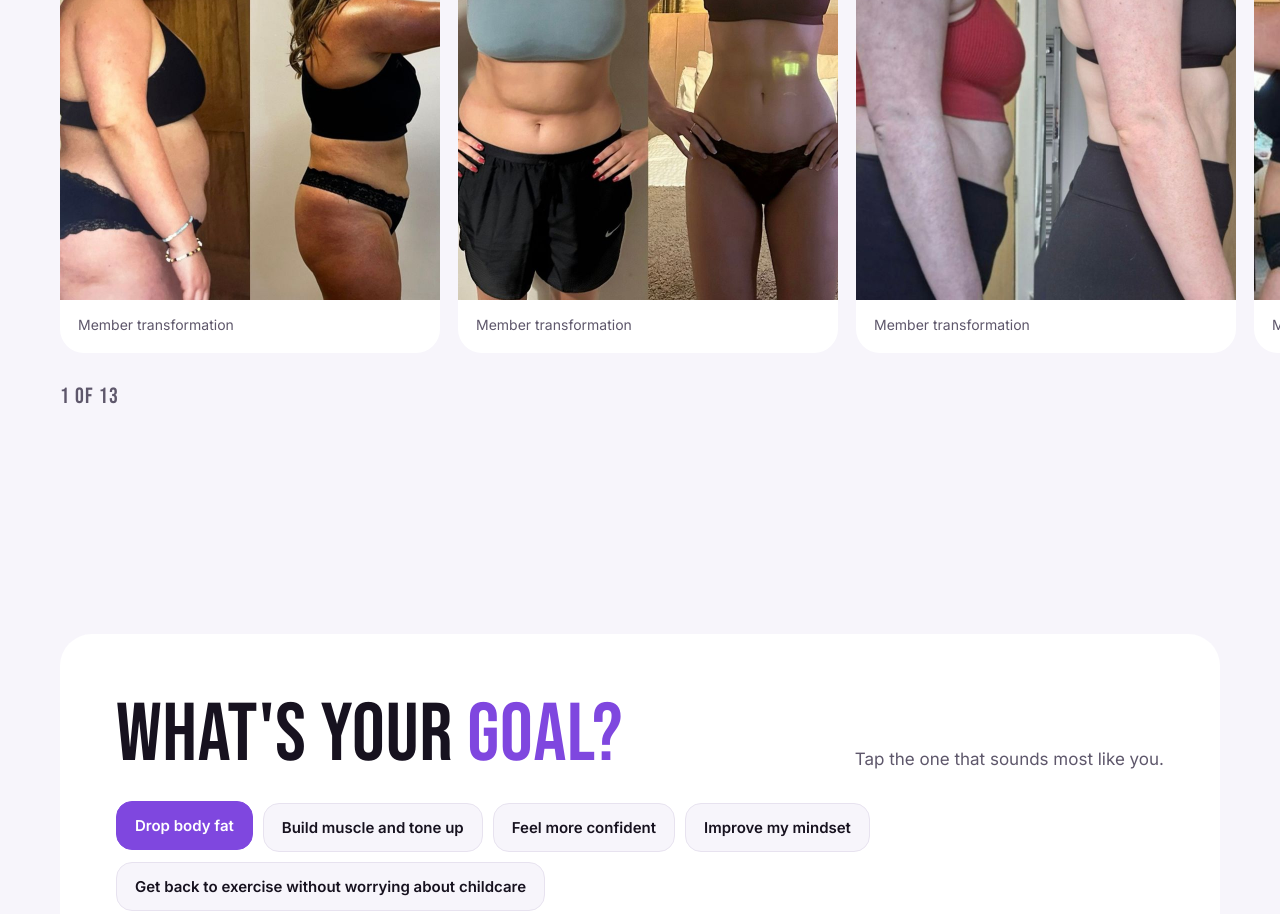
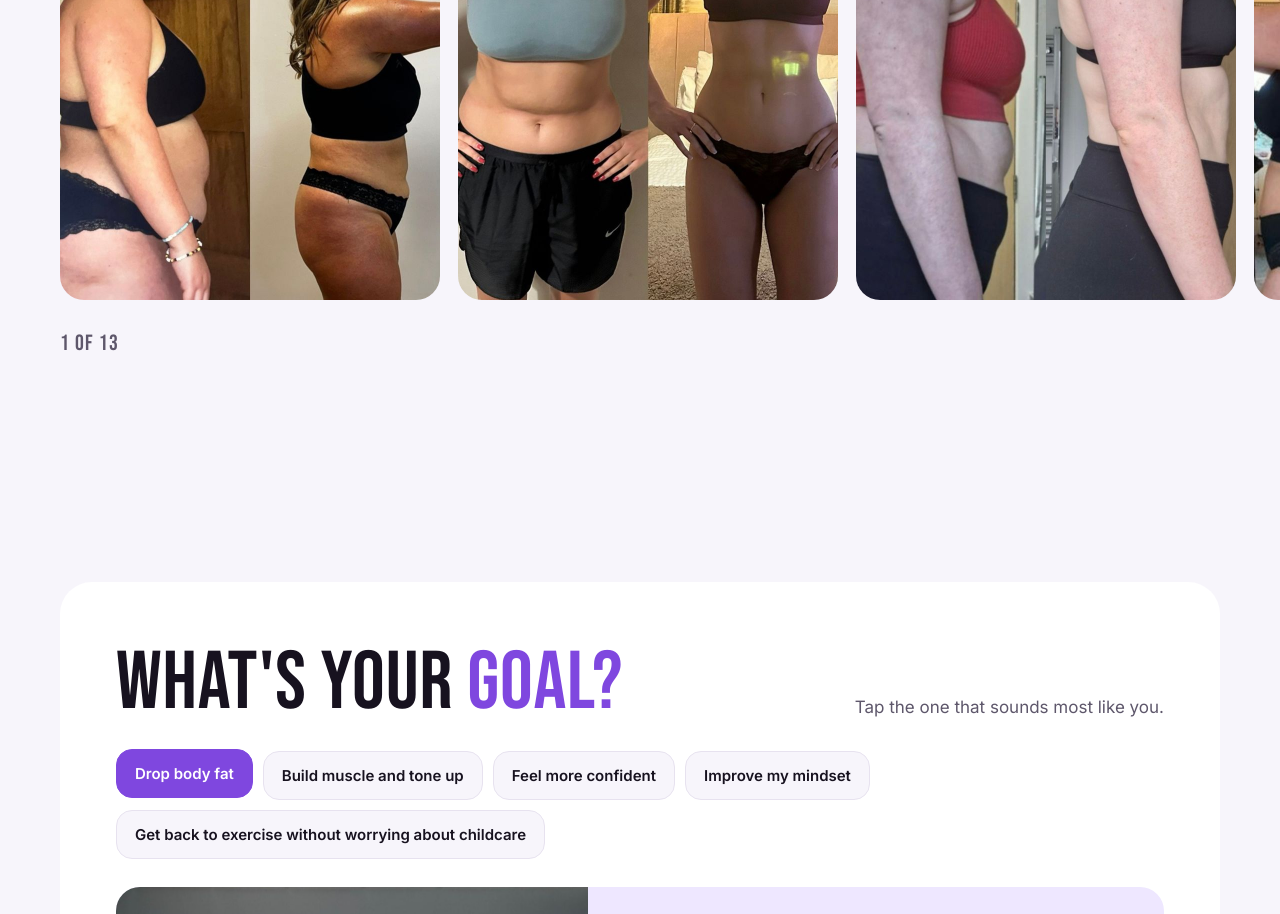
Before and after one commit to lewisclare/bootybox-website, a plain HTML site: page index.html in a window 1280 px wide. Shown: the part 1872-2786 px from the top of the page. Drawn offline with Linux system fonts and the light colour scheme; a script that the page names is missing.

Commit message:
Drop repeated captions from the results reel
Co-Authored-By: Claude Opus 5.5 <noreply@anthropic.com>
Claude-Session: https://claude.ai/code/session_019qSBQY3zyFwoYupPXsDcZR

```diff
--- a/index.html
+++ b/index.html
@@ -317,19 +317,19 @@ footer{background:var(--deep);color:#B9AFCB;margin-top:110px;padding-block:56px
       </div>
     </div>
     <div class="reel" id="reel">
-      <figure><img src="img/n1.jpg" alt="Before and after photos of a BootyBox member"><figcaption>Member transformation</figcaption></figure>
-      <figure><img src="img/n2.jpg" alt="Before and after photos of a BootyBox member"><figcaption>Member transformation</figcaption></figure>
-      <figure><img src="img/n3.jpg" alt="Before and after photos of a BootyBox member"><figcaption>Member transformation</figcaption></figure>
-      <figure><img src="img/n4.jpg" alt="Before and after photos of a BootyBox member"><figcaption>Member transformation</figcaption></figure>
-      <figure><img src="img/n5.jpg" alt="Before and after photos of a BootyBox member"><figcaption>Member transformation</figcaption></figure>
-      <figure><img src="img/n6.jpg" alt="Before and after photos of a BootyBox member"><figcaption>Member transformation</figcaption></figure>
-      <figure><img src="img/n7.jpg" alt="Before and after photos of a BootyBox member"><figcaption>Member transformation</figcaption></figure>
-      <figure><img src="img/r1.jpg" alt="Before and after photos of BootyBox members"><figcaption>Member transformations</figcaption></figure>
-      <figure><img src="img/r2.jpg" alt="Before and after photos of BootyBox members"><figcaption>Member transformations</figcaption></figure>
-      <figure><img src="img/r3.jpg" alt="Before and after photos of BootyBox members"><figcaption>Member transformations</figcaption></figure>
-      <figure><img src="img/r4.jpg" alt="Before and after photos of BootyBox members"><figcaption>Member transformations</figcaption></figure>
-      <figure><img src="img/r5.jpg" alt="Before and after photos of BootyBox members"><figcaption>Member transformations</figcaption></figure>
-      <figure><img src="img/r6.jpg" alt="Before and after photos of BootyBox members"><figcaption>Member transformations</figcaption></figure>
+      <figure><img src="img/n1.jpg" alt="Before and after photos of a BootyBox member"></figure>
+      <figure><img src="img/n2.jpg" alt="Before and after photos of a BootyBox member"></figure>
+      <figure><img src="img/n3.jpg" alt="Before and after photos of a BootyBox member"></figure>
+      <figure><img src="img/n4.jpg" alt="Before and after photos of a BootyBox member"></figure>
+      <figure><img src="img/n5.jpg" alt="Before and after photos of a BootyBox member"></figure>
+      <figure><img src="img/n6.jpg" alt="Before and after photos of a BootyBox member"></figure>
+      <figure><img src="img/n7.jpg" alt="Before and after photos of a BootyBox member"></figure>
+      <figure><img src="img/r1.jpg" alt="Before and after photos of BootyBox members"></figure>
+      <figure><img src="img/r2.jpg" alt="Before and after photos of BootyBox members"></figure>
+      <figure><img src="img/r3.jpg" alt="Before and after photos of BootyBox members"></figure>
+      <figure><img src="img/r4.jpg" alt="Before and after photos of BootyBox members"></figure>
+      <figure><img src="img/r5.jpg" alt="Before and after photos of BootyBox members"></figure>
+      <figure><img src="img/r6.jpg" alt="Before and after photos of BootyBox members"></figure>
     </div>
     <div class="in count" id="count">1 of 13</div>
   </section>
```
